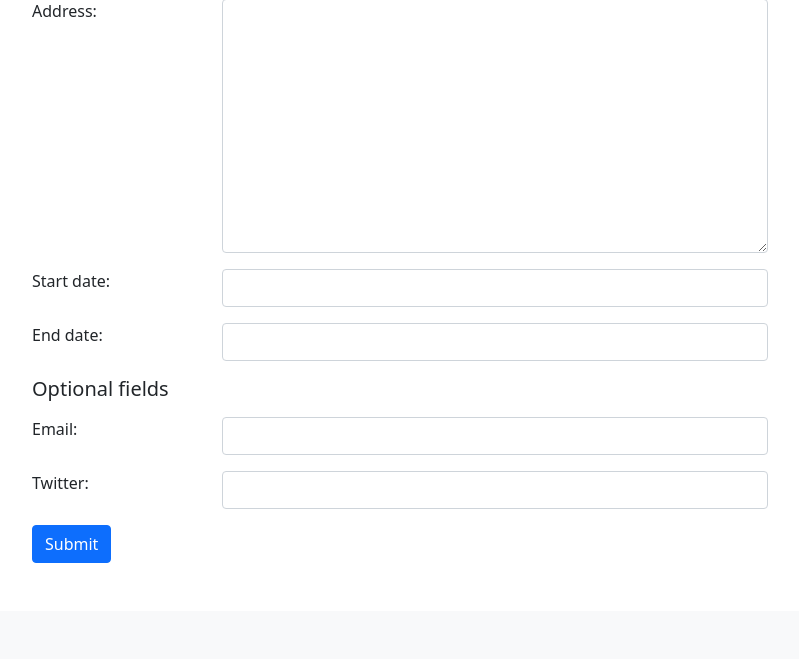
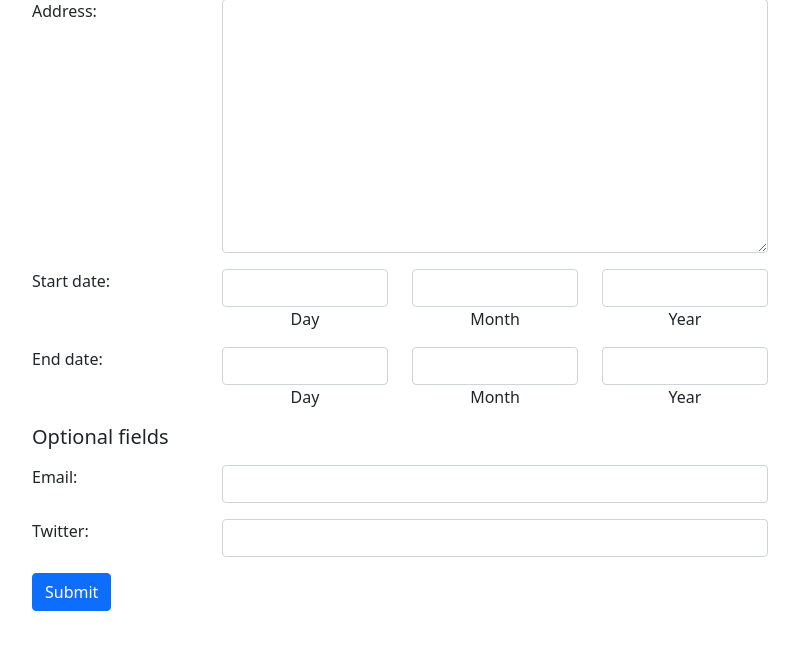
Before and after one commit to shivkiyer/covid-sahyog, a Django app: template relief/templates/offer_help.html in a window 1280 px wide. Shown: the part 695-1354 px from the top of the page, without its empty margins (50-849 px from the left). Before the commit the page ends 1258 px from the top, so only its background shows below. Run offline with Django 3.2, Linux system fonts and the light colour scheme; the template is opened without the code that fills it: values that come from a table or form of the project are taken from there, others are empty; parts of the project's set-up code (start-up, migrations or seed data) failed here and were passed over; some libraries are stand-ins or nearby versions.

Commit message:
Help offered form with start and end dates

```diff
--- a/relief/forms.py
+++ b/relief/forms.py
@@ -40,6 +40,7 @@ class RequestHelpForm(forms.ModelForm):
                 required=False,
                 widget=forms.DateTimeInput(attrs={'class': 'form-control'})
             )
+
     class Meta:
         model = RequestHelp
         fields = [
@@ -53,8 +54,6 @@ class RequestHelpForm(forms.ModelForm):
             'description',
             'address',
             'verified',
-            'start_date',
-            'end_date',
             'assistance_url',
             'is_disabled'
         ]
--- a/relief/templates/offer_help.html
+++ b/relief/templates/offer_help.html
@@ -18,21 +18,95 @@
 
       {% include 'base_help_form_required.html' %}
 
-      <div class="row mb-3">
+      <div class="row">
         <div class="col-12 col-md-2">
           <label>Start date:</label>
         </div>
-        <div class="col-12 col-md-6">
-          {{request_form.start_date}}
+
+        <div class="col-3 col-md-2">
+          <select class="form-control"
+                  id="start_day"
+                  name="start_day">
+            {% for day in date_options.days %}
+              <option value="{{day}}">{{day}}</option>
+            {% endfor %}
+          </select>
+        </div>
+        <div class="col-3 col-md-2">
+          <select class="form-control"
+                  id="start_month"
+                  name="start_month">
+            {% for month in date_options.months %}
+              <option value="{{month}}">{{month}}</option>
+            {% endfor %}
+          </select>
+        </div>
+        <div class="col-3 col-md-2">
+          <select class="form-control"
+                  id="start_year"
+                  name="start_year">
+            {% for year in date_options.years %}
+              <option value="{{year}}">{{year}}</option>
+            {% endfor %}
+          </select>
         </div>
       </div>
 
       <div class="row mb-3">
+        <div class="offset-md-2 col-3 col-md-2 text-center">
+          Day
+        </div>
+        <div class="col-3 col-md-2 text-center">
+          Month
+        </div>
+        <div class="col-3 col-md-2 text-center">
+          Year
+        </div>
+      </div>
+
+      <div class="row">
         <div class="col-12 col-md-2">
           <label>End date:</label>
         </div>
-        <div class="col-12 col-md-6">
-          {{request_form.end_date}}
+
+        <div class="col-3 col-md-2">
+          <select class="form-control"
+                  id="end_day"
+                  name="end_day">
+            {% for day in date_options.days %}
+              <option value="{{day}}">{{day}}</option>
+            {% endfor %}
+          </select>
+        </div>
+        <div class="col-3 col-md-2">
+          <select class="form-control"
+                  id="end_month"
+                  name="end_month">
+            {% for month in date_options.months %}
+              <option value="{{month}}">{{month}}</option>
+            {% endfor %}
+          </select>
+        </div>
+        <div class="col-3 col-md-2">
+          <select class="form-control"
+                  id="end_year"
+                  name="end_year">
+            {% for year in date_options.years %}
+              <option value="{{year}}">{{year}}</option>
+            {% endfor %}
+          </select>
+        </div>
+      </div>
+
+      <div class="row mb-3">
+        <div class="offset-md-2 col-3 col-md-2 text-center">
+          Day
+        </div>
+        <div class="col-3 col-md-2 text-center">
+          Month
+        </div>
+        <div class="col-3 col-md-2 text-center">
+          Year
         </div>
       </div>
 
@@ -41,6 +115,7 @@
       {% include 'base_help_form_admin.html' %}
 
       <input type="submit"
+              id="submit_request"
               class="btn btn-primary"
               value="Submit">
 
@@ -48,4 +123,88 @@
 
   </div>
 
+  <script type="text/javascript">
+
+    var startDate = document.querySelector('#start_day');
+    var startMonth = document.querySelector('#start_month');
+    var startYear = document.querySelector('#start_year');
+
+    var endDate = document.querySelector('#end_day');
+    var endMonth = document.querySelector('#end_month');
+    var endYear = document.querySelector('#end_year');
+
+    var submitBtn = document.querySelector('#submit_request');
+
+    var todayDate = new Date();
+    var todayDay = todayDate.getDate();
+    var todayMonth = todayDate.getMonth() + 1;
+    var todayFullYear = todayDate.getFullYear();
+
+    startDate.value = todayDay;
+    startMonth.value = todayMonth;
+    startYear.value = todayFullYear;
+    endDate.value = todayDay;
+    endMonth.value = todayMonth;
+    endYear.value = todayFullYear;
+
+    function highlightDates() {
+      startDate.style.border = '1px solid red';
+      startMonth.style.border = '1px solid red';
+      startYear.style.border = '1px solid red';
+      endDate.style.border = '1px solid red';
+      endMonth.style.border = '1px solid red';
+      endYear.style.border = '1px solid red';
+    }
+
+    function normalizeDates() {
+      startDate.style.border = '1px solid #ced4da';
+      startMonth.style.border = '1px solid #ced4da';
+      startYear.style.border = '1px solid #ced4da';
+      endDate.style.border = '1px solid #ced4da';
+      endMonth.style.border = '1px solid #ced4da';
+      endYear.style.border = '1px solid #ced4da';
+    }
+
+    function checkDates() {
+      var chosenStartDate = new Date(
+          startYear.value,
+          +startMonth.value - 1,
+          startDate.value
+      );
+      var chosenEndDate = new Date(
+          endYear.value,
+          +endMonth.value - 1,
+          endDate.value
+      );
+      if ((chosenStartDate > chosenEndDate ) || (chosenStartDate < todayDate) || (chosenEndDate < todayDate)) {
+        submitBtn.disabled = true;
+        highlightDates();
+      } else {
+        submitBtn.disabled = false;
+        normalizeDates();
+      }
+    }
+
+    startDate.addEventListener('change', function(event) {
+      checkDates();
+    });
+    startMonth.addEventListener('change', function(event) {
+      checkDates();
+    });
+    startYear.addEventListener('change', function(event) {
+      checkDates();
+    });
+
+    endDate.addEventListener('change', function(event) {
+      checkDates();
+    });
+    endMonth.addEventListener('change', function(event) {
+      checkDates();
+    });
+    endYear.addEventListener('change', function(event) {
+      checkDates();
+    });
+
+  </script>
+
 {% endblock %}
```
Also changed, not shown: relief/templates/state_list.html (+6 -1 lines), relief/views.py (+30 -1 lines).
